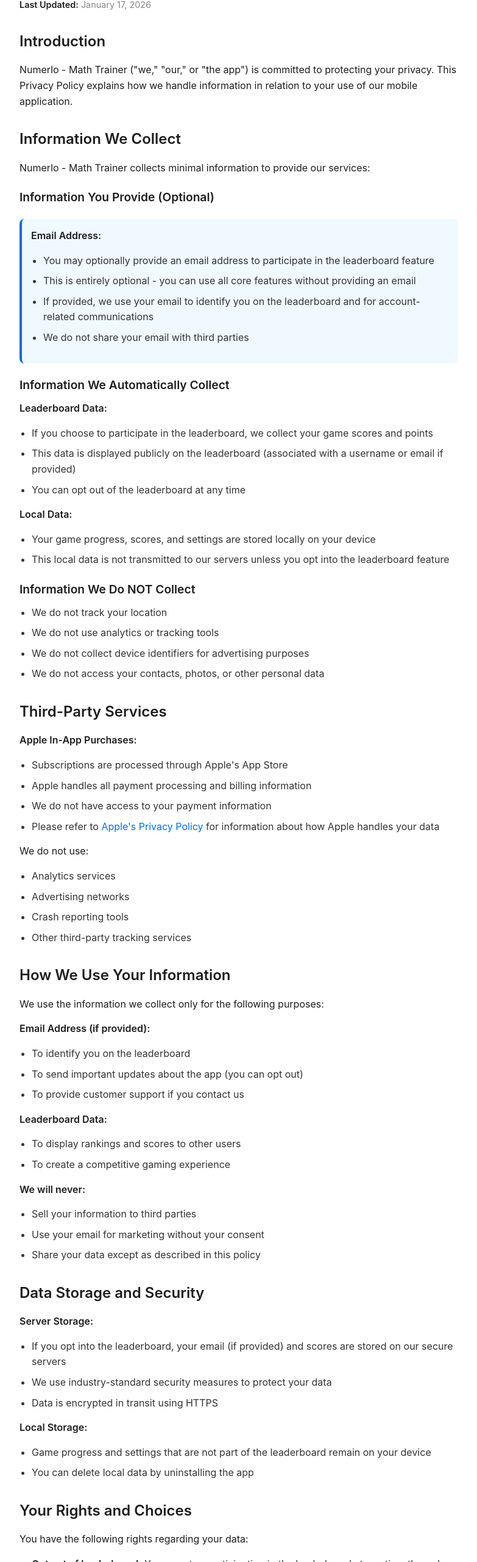
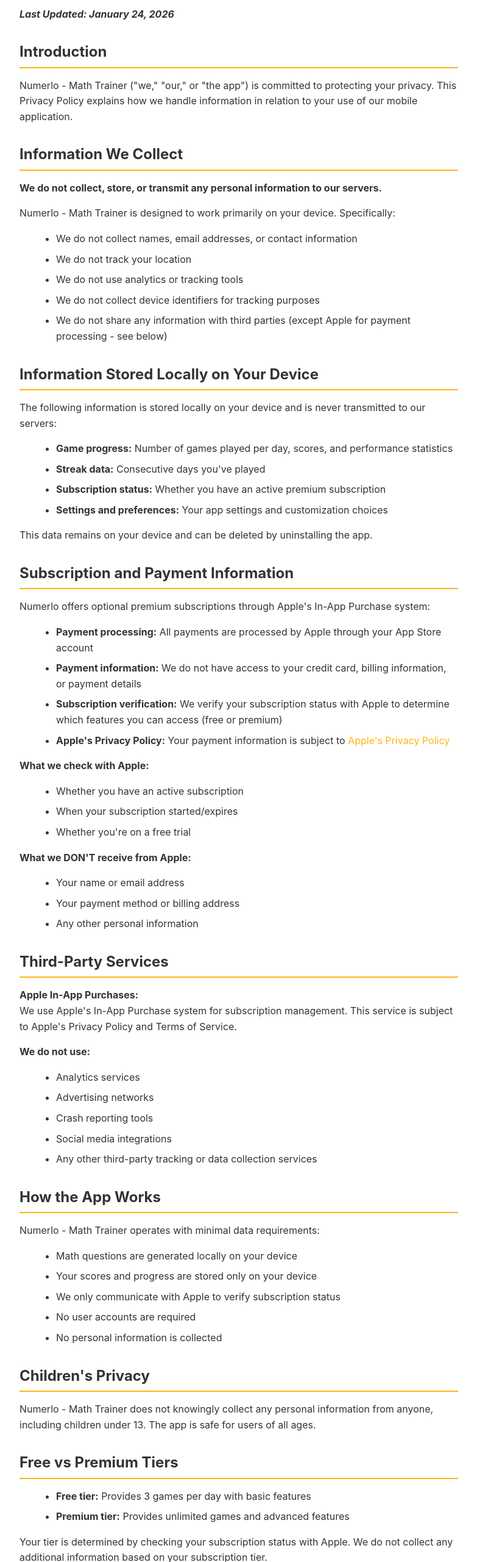
Before and after one commit to nlstartups0502/numerlo_math_trainer, a plain HTML site: page docs/privacy.html in a window 1280 px wide. Shown: the part 138-2699 px from the top of the page at 61% size, without its empty margins (248-1031 px from the left). Drawn offline with Linux system fonts and the light colour scheme.

Commit message:
Revise privacy policy with updated information
Updated the privacy policy to reflect new practices and dates.

```diff
--- a/docs/privacy.html
+++ b/docs/privacy.html
@@ -5,268 +5,187 @@
     <meta name="viewport" content="width=device-width, initial-scale=1.0">
     <title>Privacy Policy - Numerlo Math Trainer</title>
     <style>
-        * {
-            margin: 0;
-            padding: 0;
-            box-sizing: border-box;
-        }
-
         body {
             font-family: -apple-system, BlinkMacSystemFont, 'Segoe UI', Roboto, Oxygen, Ubuntu, Cantarell, sans-serif;
             line-height: 1.6;
             color: #333;
-            background-color: #f5f5f7;
-            padding: 20px;
-        }
-
-        .container {
             max-width: 800px;
             margin: 0 auto;
+            padding: 20px;
+            background-color: #f5f5f5;
+        }
+        .container {
             background-color: white;
             padding: 40px;
-            border-radius: 12px;
-            box-shadow: 0 2px 10px rgba(0,0,0,0.1);
+            border-radius: 8px;
+            box-shadow: 0 2px 4px rgba(0,0,0,0.1);
         }
-
         h1 {
-            color: #1d1d1f;
-            font-size: 2.5em;
+            color: #FDB515;
+            font-size: 2em;
             margin-bottom: 10px;
-            font-weight: 600;
         }
-
         h2 {
-            color: #1d1d1f;
+            color: #333;
             font-size: 1.5em;
             margin-top: 30px;
             margin-bottom: 15px;
-            font-weight: 600;
+            border-bottom: 2px solid #FDB515;
+            padding-bottom: 5px;
         }
-
-        h3 {
-            color: #1d1d1f;
-            font-size: 1.2em;
-            margin-top: 20px;
-            margin-bottom: 10px;
-            font-weight: 600;
+        .updated {
+            color: #666;
+            font-style: italic;
+            margin-bottom: 30px;
         }
-
-        .last-updated {
-            color: #86868b;
-            margin-bottom: 30px;
-            font-size: 0.9em;
-        }
-
-        p {
-            margin-bottom: 15px;
-            color: #1d1d1f;
-        }
-
         ul {
             margin-left: 20px;
-            margin-bottom: 15px;
         }
-
         li {
             margin-bottom: 8px;
         }
-
         strong {
-            color: #1d1d1f;
-            font-weight: 600;
+            color: #333;
         }
-
-        .highlight {
-            background-color: #f0f9ff;
+        .contact {
+            background-color: #f9f9f9;
             padding: 15px;
-            border-radius: 8px;
-            margin: 20px 0;
-            border-left: 4px solid #0071e3;
+            border-radius: 5px;
+            margin-top: 20px;
         }
-
-        .footer {
-            margin-top: 40px;
-            padding-top: 20px;
-            border-top: 1px solid #d2d2d7;
-            color: #86868b;
-            font-size: 0.9em;
-            text-align: center;
-        }
-
         a {
-            color: #0071e3;
+            color: #FDB515;
             text-decoration: none;
         }
-
         a:hover {
             text-decoration: underline;
         }
-
-        @media (max-width: 768px) {
-            .container {
-                padding: 20px;
-            }
-
-            h1 {
-                font-size: 2em;
-            }
-
-            h2 {
-                font-size: 1.3em;
-            }
+        .footer {
+            text-align: center;
+            margin-top: 40px;
+            padding-top: 20px;
+            border-top: 1px solid #ddd;
+            color: #666;
+            font-size: 0.9em;
         }
     </style>
 </head>
 <body>
     <div class="container">
-        <h1>Privacy Policy</h1>
-        <p class="last-updated"><strong>Last Updated:</strong> January 17, 2026</p>
+        <h1>Privacy Policy for Numerlo - Math Trainer</h1>
+        <p class="updated"><strong>Last Updated: January 24, 2026</strong></p>
 
         <h2>Introduction</h2>
         <p>Numerlo - Math Trainer ("we," "our," or "the app") is committed to protecting your privacy. This Privacy Policy explains how we handle information in relation to your use of our mobile application.</p>
 
         <h2>Information We Collect</h2>
-        <p>Numerlo - Math Trainer collects minimal information to provide our services:</p>
-
-        <h3>Information You Provide (Optional)</h3>
-        <div class="highlight">
-            <p><strong>Email Address:</strong></p>
-            <ul>
-                <li>You may optionally provide an email address to participate in the leaderboard feature</li>
-                <li>This is entirely optional - you can use all core features without providing an email</li>
-                <li>If provided, we use your email to identify you on the leaderboard and for account-related communications</li>
-                <li>We do not share your email with third parties</li>
-            </ul>
-        </div>
-
-        <h3>Information We Automatically Collect</h3>
-        <p><strong>Leaderboard Data:</strong></p>
+        <p><strong>We do not collect, store, or transmit any personal information to our servers.</strong></p>
+        <p>Numerlo - Math Trainer is designed to work primarily on your device. Specifically:</p>
         <ul>
-            <li>If you choose to participate in the leaderboard, we collect your game scores and points</li>
-            <li>This data is displayed publicly on the leaderboard (associated with a username or email if provided)</li>
-            <li>You can opt out of the leaderboard at any time</li>
+            <li>We do not collect names, email addresses, or contact information</li>
+            <li>We do not track your location</li>
+            <li>We do not use analytics or tracking tools</li>
+            <li>We do not collect device identifiers for tracking purposes</li>
+            <li>We do not share any information with third parties (except Apple for payment processing - see below)</li>
         </ul>
 
-        <p><strong>Local Data:</strong></p>
+        <h2>Information Stored Locally on Your Device</h2>
+        <p>The following information is stored locally on your device and is never transmitted to our servers:</p>
         <ul>
-            <li>Your game progress, scores, and settings are stored locally on your device</li>
-            <li>This local data is not transmitted to our servers unless you opt into the leaderboard feature</li>
+            <li><strong>Game progress:</strong> Number of games played per day, scores, and performance statistics</li>
+            <li><strong>Streak data:</strong> Consecutive days you've played</li>
+            <li><strong>Subscription status:</strong> Whether you have an active premium subscription</li>
+            <li><strong>Settings and preferences:</strong> Your app settings and customization choices</li>
+        </ul>
+        <p>This data remains on your device and can be deleted by uninstalling the app.</p>
+
+        <h2>Subscription and Payment Information</h2>
+        <p>Numerlo offers optional premium subscriptions through Apple's In-App Purchase system:</p>
+        <ul>
+            <li><strong>Payment processing:</strong> All payments are processed by Apple through your App Store account</li>
+            <li><strong>Payment information:</strong> We do not have access to your credit card, billing information, or payment details</li>
+            <li><strong>Subscription verification:</strong> We verify your subscription status with Apple to determine which features you can access (free or premium)</li>
+            <li><strong>Apple's Privacy Policy:</strong> Your payment information is subject to <a href="https://www.apple.com/legal/privacy/" target="_blank">Apple's Privacy Policy</a></li>
         </ul>
 
-        <h3>Information We Do NOT Collect</h3>
+        <p><strong>What we check with Apple:</strong></p>
         <ul>
-            <li>We do not track your location</li>
-            <li>We do not use analytics or tracking tools</li>
-            <li>We do not collect device identifiers for advertising purposes</li>
-            <li>We do not access your contacts, photos, or other personal data</li>
+            <li>Whether you have an active subscription</li>
+            <li>When your subscription started/expires</li>
+            <li>Whether you're on a free trial</li>
+        </ul>
+
+        <p><strong>What we DON'T receive from Apple:</strong></p>
+        <ul>
+            <li>Your name or email address</li>
+            <li>Your payment method or billing address</li>
+            <li>Any other personal information</li>
         </ul>
 
         <h2>Third-Party Services</h2>
-        <p><strong>Apple In-App Purchases:</strong></p>
-        <ul>
-            <li>Subscriptions are processed through Apple's App Store</li>
-            <li>Apple handles all payment processing and billing information</li>
-            <li>We do not have access to your payment information</li>
-            <li>Please refer to <a href="https://www.apple.com/legal/privacy/" target="_blank">Apple's Privacy Policy</a> for information about how Apple handles your data</li>
-        </ul>
+        <p><strong>Apple In-App Purchases:</strong><br>
+        We use Apple's In-App Purchase system for subscription management. This service is subject to Apple's Privacy Policy and Terms of Service.</p>
 
-        <p>We do not use:</p>
+        <p><strong>We do not use:</strong></p>
         <ul>
             <li>Analytics services</li>
             <li>Advertising networks</li>
             <li>Crash reporting tools</li>
-            <li>Other third-party tracking services</li>
+            <li>Social media integrations</li>
+            <li>Any other third-party tracking or data collection services</li>
         </ul>
 
-        <h2>How We Use Your Information</h2>
-        <p>We use the information we collect only for the following purposes:</p>
-
-        <p><strong>Email Address (if provided):</strong></p>
+        <h2>How the App Works</h2>
+        <p>Numerlo - Math Trainer operates with minimal data requirements:</p>
         <ul>
-            <li>To identify you on the leaderboard</li>
-            <li>To send important updates about the app (you can opt out)</li>
-            <li>To provide customer support if you contact us</li>
-        </ul>
-
-        <p><strong>Leaderboard Data:</strong></p>
-        <ul>
-            <li>To display rankings and scores to other users</li>
-            <li>To create a competitive gaming experience</li>
-        </ul>
-
-        <p><strong>We will never:</strong></p>
-        <ul>
-            <li>Sell your information to third parties</li>
-            <li>Use your email for marketing without your consent</li>
-            <li>Share your data except as described in this policy</li>
-        </ul>
-
-        <h2>Data Storage and Security</h2>
-        <p><strong>Server Storage:</strong></p>
-        <ul>
-            <li>If you opt into the leaderboard, your email (if provided) and scores are stored on our secure servers</li>
-            <li>We use industry-standard security measures to protect your data</li>
-            <li>Data is encrypted in transit using HTTPS</li>
-        </ul>
-
-        <p><strong>Local Storage:</strong></p>
-        <ul>
-            <li>Game progress and settings that are not part of the leaderboard remain on your device</li>
-            <li>You can delete local data by uninstalling the app</li>
-        </ul>
-
-        <h2>Your Rights and Choices</h2>
-        <p>You have the following rights regarding your data:</p>
-        <ul>
-            <li><strong>Opt out of leaderboard:</strong> You can stop participating in the leaderboard at any time through the app settings</li>
-            <li><strong>Delete your data:</strong> Contact us to request deletion of your email and leaderboard data</li>
-            <li><strong>Access your data:</strong> Request a copy of the data we have about you</li>
-            <li><strong>Use without email:</strong> You can use all core features without providing an email address</li>
-        </ul>
-
-        <h2>Subscription Information</h2>
-        <p><strong>Subscription Terms:</strong></p>
-        <ul>
-            <li>Numerlo offers monthly and annual subscription plans</li>
-            <li>All subscriptions include a 3-day free trial</li>
-            <li>Subscriptions automatically renew unless canceled</li>
-            <li>You can cancel anytime through your Apple ID settings</li>
-        </ul>
-
-        <p><strong>Billing:</strong></p>
-        <ul>
-            <li>All billing is handled by Apple through the App Store</li>
-            <li>We do not have access to your payment information</li>
-            <li>Refunds are subject to Apple's refund policy</li>
+            <li>Math questions are generated locally on your device</li>
+            <li>Your scores and progress are stored only on your device</li>
+            <li>We only communicate with Apple to verify subscription status</li>
+            <li>No user accounts are required</li>
+            <li>No personal information is collected</li>
         </ul>
 
         <h2>Children's Privacy</h2>
-        <p>We take children's privacy seriously. While Numerlo - Math Trainer is appropriate for users of all ages:</p>
+        <p>Numerlo - Math Trainer does not knowingly collect any personal information from anyone, including children under 13. The app is safe for users of all ages.</p>
+
+        <h2>Free vs Premium Tiers</h2>
         <ul>
-            <li>We do not knowingly collect personal information from children under 13 without parental consent</li>
-            <li>The leaderboard and email features are optional and not required to use the app</li>
-            <li>Parents can contact us to request deletion of their child's data at any time</li>
-            <li>We recommend parental supervision for children using the leaderboard feature</li>
+            <li><strong>Free tier:</strong> Provides 3 games per day with basic features</li>
+            <li><strong>Premium tier:</strong> Provides unlimited games and advanced features</li>
         </ul>
-        <p>If you believe we have collected information from a child under 13 without parental consent, please contact us immediately.</p>
+        <p>Your tier is determined by checking your subscription status with Apple. We do not collect any additional information based on your subscription tier.</p>
 
-        <h2>Data Retention</h2>
+        <h2>Data Security</h2>
+        <p>Since we do not collect or store personal data on our servers, there is minimal risk to your privacy:</p>
         <ul>
-            <li><strong>Local data:</strong> Stored on your device until you uninstall the app</li>
-            <li><strong>Leaderboard data:</strong> Retained while you participate in the leaderboard</li>
-            <li><strong>Email addresses:</strong> Retained until you request deletion or delete your account</li>
-            <li><strong>Inactive accounts:</strong> We may delete data from accounts inactive for more than 2 years</li>
+            <li>All game data remains on your device</li>
+            <li>Subscription verification uses Apple's secure systems</li>
+            <li>We do not maintain user databases or accounts</li>
+            <li>You can delete all local data by uninstalling the app</li>
         </ul>
 
+        <h2>Your Rights</h2>
+        <p>You have the right to:</p>
+        <ul>
+            <li>Delete all app data by uninstalling the app</li>
+            <li>Manage your subscription through your Apple ID settings</li>
+            <li>Contact us with privacy questions at any time</li>
+        </ul>
+
+        <h2>International Users</h2>
+        <p>Numerlo is available worldwide through the Apple App Store. Your subscription and payment are processed through your local Apple App Store, subject to Apple's terms and your local laws.</p>
+
         <h2>Changes to This Privacy Policy</h2>
-        <p>We may update this Privacy Policy from time to time. Any changes will be posted within the app and on this page with an updated "Last Updated" date.</p>
+        <p>We may update this Privacy Policy from time to time to reflect changes in our practices or for legal reasons. Any changes will be posted within the app and on this page with an updated "Last Updated" date. Continued use of the app after changes constitutes acceptance of the updated policy.</p>
 
         <h2>Contact Us</h2>
-        <p>If you have any questions about this Privacy Policy, please contact us at:</p>
-        <p><strong>freelance.actuary.nl@gmail.com</strong></p>
+        <div class="contact">
+            <p>If you have any questions about this Privacy Policy or our privacy practices, please contact us at:</p>
+            <p><strong>Email:</strong> <a href="mailto:freelance.actuary.nl@gmail.com">freelance.actuary.nl@gmail.com</a></p>
+        </div>
 
         <div class="footer">
-            <p><em>This privacy policy is effective as of January 17, 2026.</em></p>
+            <p><em>This privacy policy is effective as of January 24, 2026.</em></p>
         </div>
     </div>
 </body>
```
